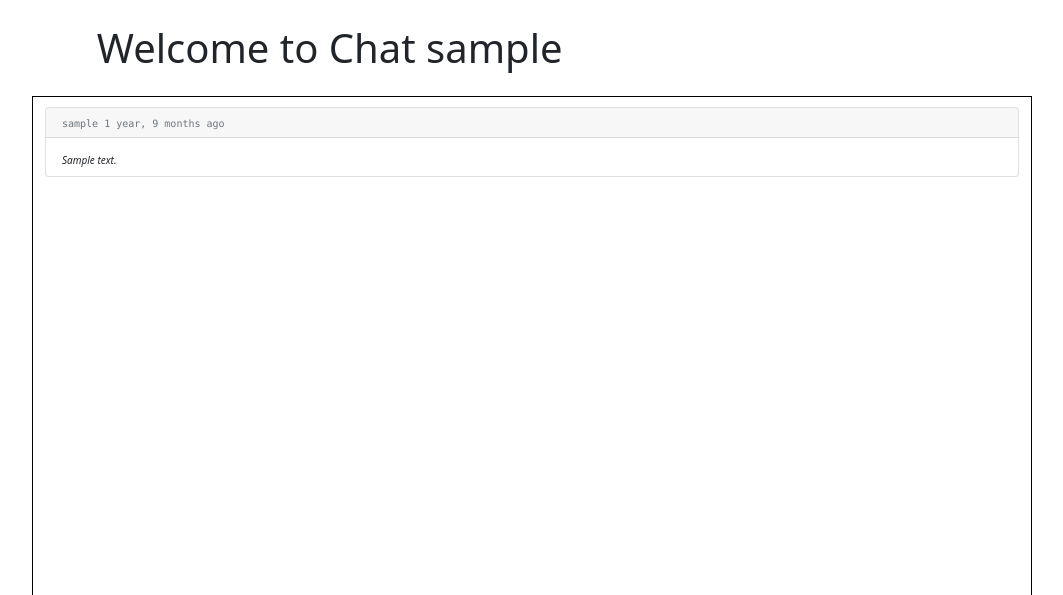
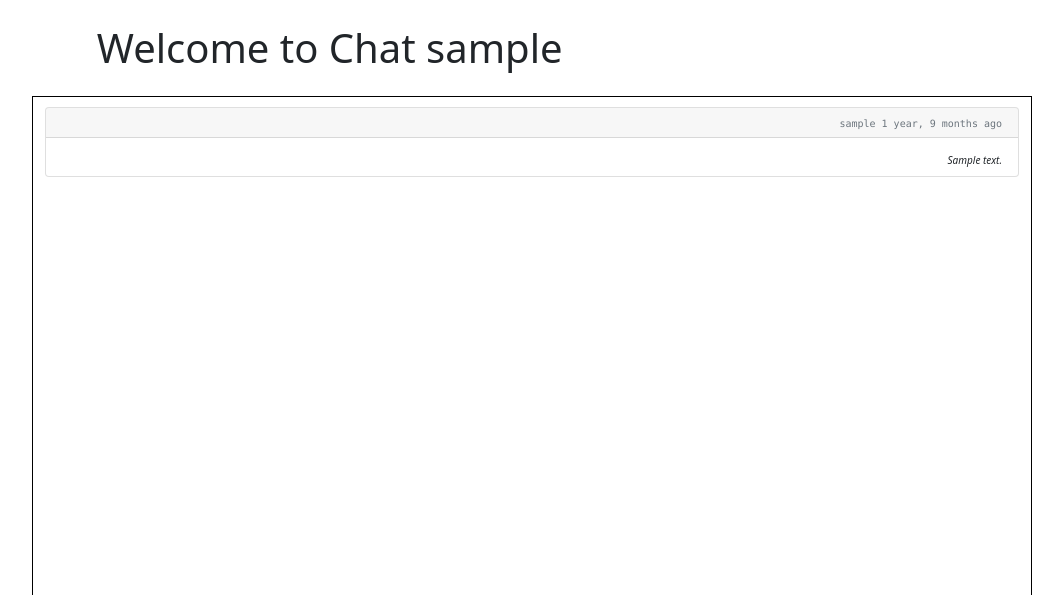
Before and after one commit to ImranRahimov1995/ChatForUsers, a Django app: page /chat/1/ in a window 1280 px wide. Shown: the top 595 px of the page, without its empty margins (108-1171 px from the left). Run offline with Django 3.2, Linux system fonts and the light colour scheme; a user stored in the database is signed in; tables that the repository leaves empty hold one stand-in row (values such as "Sample post"); some libraries are stand-ins or nearby versions.

Commit message:
working version

```diff
--- a/project/chat/templates/room.html
+++ b/project/chat/templates/room.html
@@ -45,15 +45,18 @@
     margin-top: 10px;
     height: 70px;
   }
+  .extra-align{
+    text-align: right;
+  }
 
 </style>
 
 
 <div class="container">
     <h1 class="mt-4 mb-4 welcome">Welcome to Chat {{request.user}}</h1>
-    <div class="container-sm chat">
+    <div id="box" class="container-sm chat">
         {% for message in my_messages %}
-        <div class="card">
+        <div class="card {%if message.author == request.user%}extra-align{%endif%}">
             <div class="card-header">
                 <p class="font-monospace text-muted">{{message.author}} {{message.created_at|timesince}} ago</p>
             </div>
@@ -79,15 +82,13 @@
 <script src="https://code.jquery.com/jquery-3.6.0.js" integrity="sha256-H+K7U5CnXl1h5ywQfKtSj8PCmoN9aaq30gDh27Xc0jk="
         crossorigin="anonymous"></script>
     <script>
-        $( "#btn" ).click(function() {
-            setTimeout(function(){
-                $('.textarea').val("");
-            }, 2);
-           });
+
         $(document).ready ( function(){
             $('.textarea').val("");
+            let sc = document.getElementById('box');
+            sc.scrollTop=sc.scrollHeight;
+
         });
-
     </script>
 
 </body>
--- a/project/chat/views.py
+++ b/project/chat/views.py
@@ -51,7 +51,7 @@ def my_chats(request):
 
 def chat_detail(request,pk):
     room = Room.objects.get(pk=pk)
-    room_messages = room.all_messages.all()
+    room_messages = room.all_messages.all().order_by('created_at')
     author = User.objects.get(username=request.user)
     recipient = author.message_delivered.filter(room=room)[0].author
     print(1,author)
```
